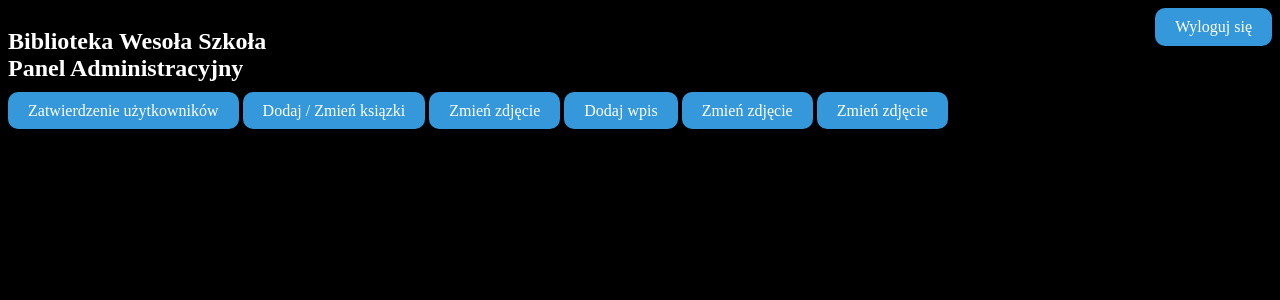
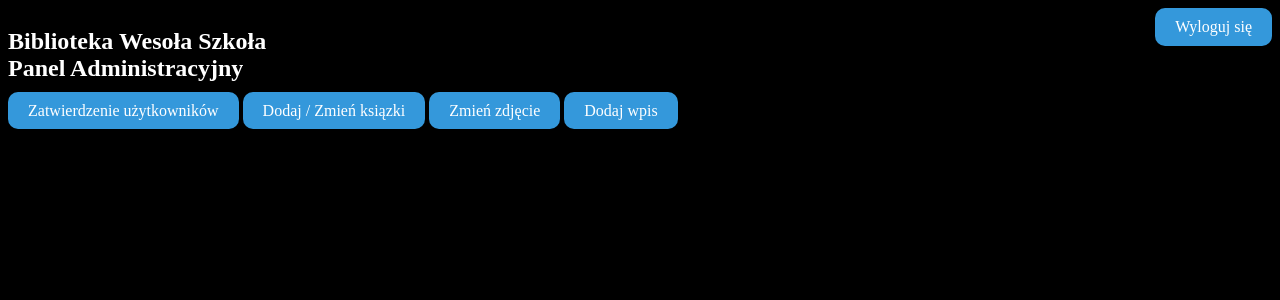
Before and after one commit to mostekd/strona-na-witryny_i_aplikacje_internetowe, a PHP site: page /admin_panel.php in a window 1280 px wide. Shown: the top 300 px of the page. Run offline with PHP 8.4, Linux system fonts and the light colour scheme.

Commit message:
Update admin_panel.php

```diff
--- a/admin_panel.php
+++ b/admin_panel.php
@@ -15,8 +15,6 @@
     <a class="przycisk" href="./dodaj_ksiazki.php">Dodaj / Zmień ksiązki</a>
     <a class="przycisk" href="./zmien_zdjecie.php">Zmień zdjęcie</a>
     <a class="przycisk" href="./wpisy_admin.php">Dodaj wpis</a>
-    <a class="przycisk" href="./zmien_zdjecie.php">Zmień zdjęcie</a>
-    <a class="przycisk" href="./zmien_zdjecie.php">Zmień zdjęcie</a>
 
     <!-- tabela wypożyczenia powinna zawierać (id, id książki, id ucznia wypożyczającego, data wypożyczenia, data zwrotu), Administrator będzie mógł również po kliknięciu w przycisk w osobnym raporcie (tabeli) zobaczyć wszystkie książki przetrzymywane powyżej określonego okresu (okres wypożyczenia książki będzie możliwy do zmiany przez Administratora w osobnym miejscu, domyślnie 2 tygodnie), dodatkowy raport (tabela) po kliknięciu na przycisk będzie pokazywała wszystkich uczniów lub uczniów zaczynających się na określoną literę nazwiska lub imienia (wyszukiwanie ucznia) wraz z informacją jakie książki wypożyczył do tej pory i jakie książki ma wypożyczone, inne przyciski powinny pokazywać każdą z trzech tabel opisaną powyżej (czyli trzy przyciski z napisami książki, uczniowie, wypożyczenia) po kliknięciu w te przyciski pojawiać będą się tabele zawierające wszystkie wpisy w bazie z danej tabeli -->
     </div>
```
